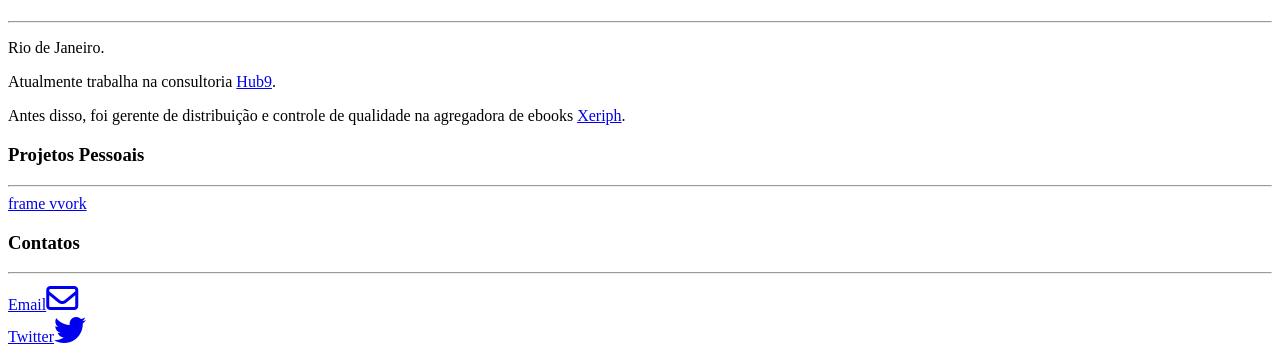
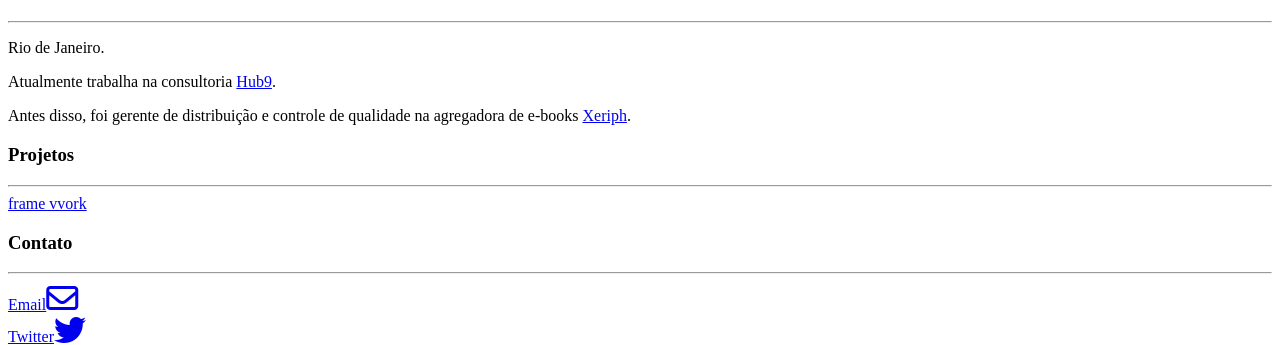
Before and after one commit to dfosco/danielfos.co, a Jekyll site: the page built from index.md, in a window 1280 px wide. Shown: the part 423-768 px from the top of the page. Built offline with Jekyll 4.4.1, drawn with Linux system fonts in a browser that asks for light colours; nearby versions of some CDN libraries; library files that are not in the unit come from our copies.

Commit message:
Re-worded previous job description Added ‘nowrap’ class for hyphenated word New jekyll build

```diff
--- a/assets/themes/twitter/css/custom.css
+++ b/assets/themes/twitter/css/custom.css
@@ -119,9 +119,11 @@ a:hover{
 }
 
 #translate {
+  padding-top: 70px;
+}
 
-  padding-top: 70px;
-
+.nowrap {
+  white-space:nowrap;
 }
 
 /*CALLOUTS*/
--- a/index.md
+++ b/index.md
@@ -14,10 +14,10 @@ Formado em Produção Editorial pela UFRJ.
 Não consegue sair da frente do computador.
 
 Na prática, faz:
-
 <p class="callout callout-top">Estratégia de Conteúdo</p>
 <p class="callout">Web Design</p>
 <p class="callout line callout-bottom">Gambiarras</p>
+
 
 ###Onde
 
@@ -27,18 +27,18 @@ Rio de Janeiro.
 
 Atualmente trabalha na consultoria <a href="https://www.facebook.com/hub9.co" target="_blank">Hub9</a>.
 
-Antes disso, foi gerente de distribuição e controle de qualidade na agregadora de ebooks <a class="xeriph" href="http://www.xeriph.com.br" target="_blank">Xeriph</a>.
+Antes disso, foi gerente de distribuição e controle de qualidade na agregadora de <span class="nowrap">e-books</span> <a class="xeriph" href="http://www.xeriph.com.br" target="_blank">Xeriph</a>.
 
 
 
-###Projetos Pessoais
+###Projetos
 
 ---
 
 <div class="button-desktop"><a class="btnn-2c btnn-2 btnn spaace" href="http://framevvork.com" target="_blank">frame vvork</a></div>
 
 
-###Contatos
+###Contato
 ---
 <div class="icon"><a href="mailto:danielfosco@gmail.com" target="_blank"><span class="screen-reader-text">Email</span><i class="fa fa-envelope-o fa-2x"> </i></a></div>
 <div class="icon"><a href="https://www.twitter.com/notdanielfosco" target="_blank"><span class="screen-reader-text">Twitter</span><i class="fa fa-twitter fa-2x"> </i></a></div>
```
Also changed, not shown: en/index.md (+3 -3 lines), 5 other files.
